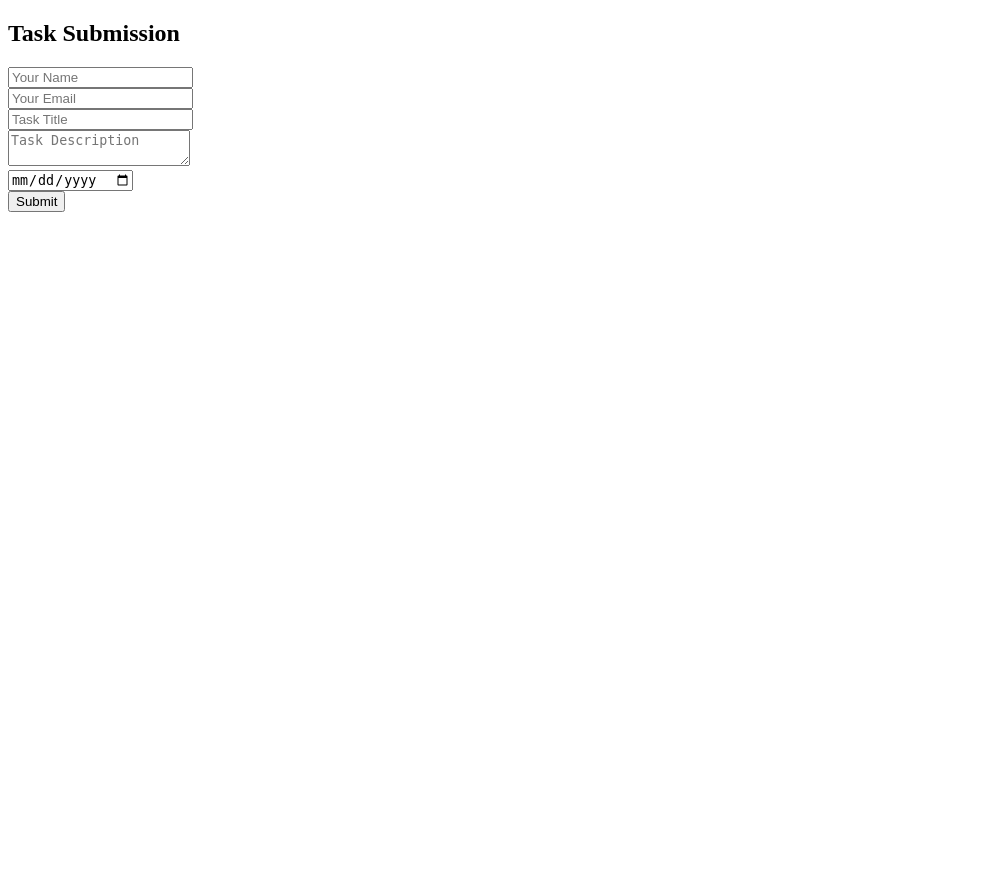
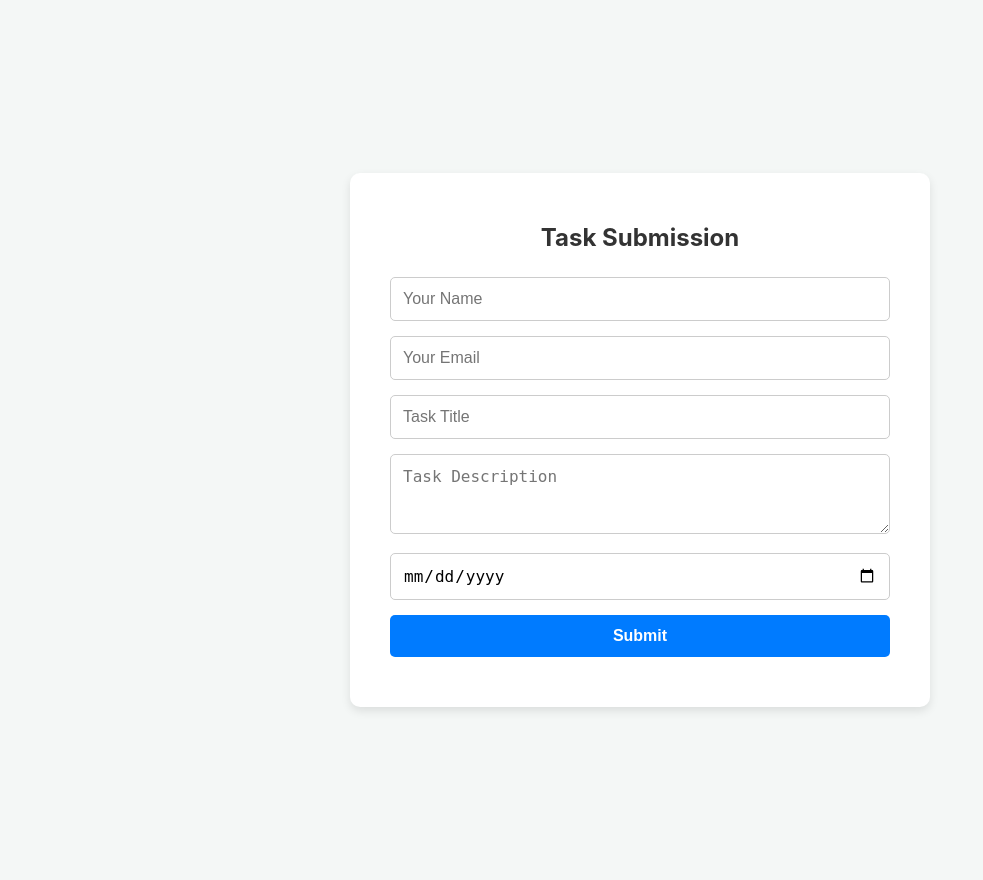
Before and after one commit to jeyapragash1/Task-1---Flask-Form-with-MongoDB, a Flask app: page / in a window 1280 px wide. Shown: the whole page, without its empty margins (0-983 px from the left). Before the commit the page ends 212 px from the top, so only its background shows below. Run offline with Flask 3, Linux system fonts and the light colour scheme.

Commit message:
Task 1 - Flask Form with MongoDB

```diff
--- /dev/null
+++ b/static/style.css
@@ -0,0 +1,75 @@
+/* General body styling */
+body {
+    font-family: -apple-system, BlinkMacSystemFont, "Segoe UI", Roboto, Helvetica, Arial, sans-serif;
+    background-color: #f4f7f6;
+    margin: 0;
+    padding: 40px;
+    display: flex;
+    justify-content: center;
+    align-items: center;
+    min-height: 100vh;
+}
+
+/* Container for the form */
+.form-container {
+    background-color: #ffffff;
+    padding: 30px 40px;
+    border-radius: 10px;
+    box-shadow: 0 4px 10px rgba(0, 0, 0, 0.1);
+    width: 100%;
+    max-width: 500px;
+}
+
+/* Form heading */
+h2 {
+    text-align: center;
+    color: #333;
+    margin-bottom: 25px;
+}
+
+/* Style for all input fields and the textarea */
+input[type="text"],
+input[type="email"],
+input[type="date"],
+textarea {
+    width: 100%;
+    padding: 12px;
+    margin-bottom: 15px;
+    border: 1px solid #ccc;
+    border-radius: 5px;
+    box-sizing: border-box; /* Important to keep padding inside the width */
+    font-size: 16px;
+}
+
+/* Make textarea resizable only vertically */
+textarea {
+    resize: vertical;
+    min-height: 80px;
+}
+
+/* Style for the submit button */
+button {
+    width: 100%;
+    padding: 12px;
+    background-color: #007BFF;
+    border: none;
+    border-radius: 5px;
+    color: white;
+    font-size: 16px;
+    font-weight: bold;
+    cursor: pointer;
+    transition: background-color 0.3s ease;
+}
+
+/* Change button color on hover */
+button:hover {
+    background-color: #0056b3;
+}
+
+/* Style for the server response message */
+#responseMsg {
+    text-align: center;
+    margin-top: 20px;
+    font-size: 16px;
+    font-weight: 500;
+}
--- a/templates/index.html
+++ b/templates/index.html
@@ -2,8 +2,10 @@
 <html>
 <head>
     <title>Submit Task</title>
+    <link rel="stylesheet" href="/static/style.css">
 </head>
 <body>
+    <div class="form-container">
         <h2>Task Submission</h2>
         <form id="taskForm">
             <input type="text" id="name" placeholder="Your Name" required><br>
@@ -14,6 +16,7 @@
             <button type="submit">Submit</button>
         </form>
         <p id="responseMsg"></p>
+    </div>
     <script src="/static/script.js"></script>
 </body>
 </html>
```
Also changed, not shown: 1 other file. Lines whose indentation alone changed are shown as unchanged.
